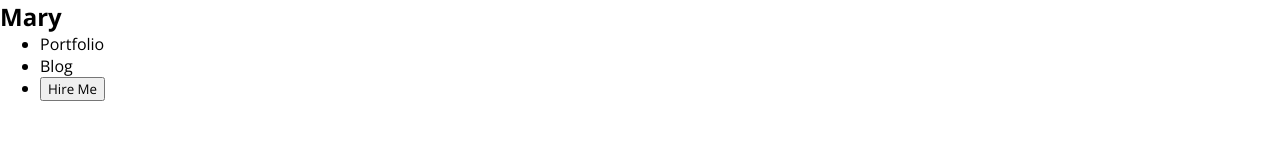
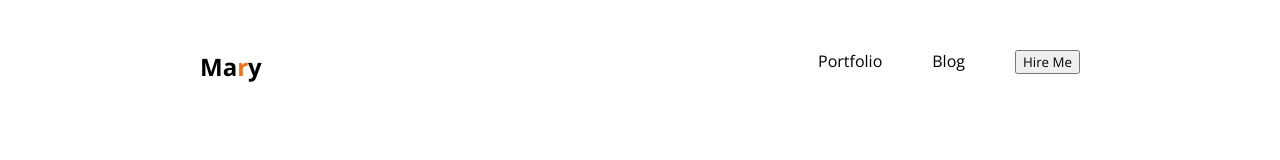
Before and after one commit to sohan-me-01/project_1, a plain HTML site: page index.html in a window 1280 px wide. Drawn offline with nearby package versions, Linux system fonts and the light colour scheme.

Commit message:
seond commit

```diff
--- a/index.html
+++ b/index.html
@@ -16,7 +16,7 @@
 <body>
    <header>
     <nav>
-        <h2>Ma<span class="r">r</span>y</h2>
+        <h2 class="nav-title">Ma<span class="text_primary">r</span>y</h2>
         <ul>
             <li>Portfolio</li>
             <li>Blog</li>
--- a/style.css
+++ b/style.css
@@ -4,4 +4,28 @@
     font-family: "Open Sans", sans-serif;
 }
 
+.text_primary{
+    color: #FD6E0A;
+}
+
 /* Header and navigation styles */
+
+nav {
+    display: flex;
+    justify-content: space-between;
+    margin: 50px 200px;
+}
+
+nav ul {
+    display: flex;
+}
+
+nav li {
+    list-style: none;
+    margin-left: 50px;
+}
+
+.nav_title {
+    font-weight: 800;
+    font-size: 45px;
+}
```
